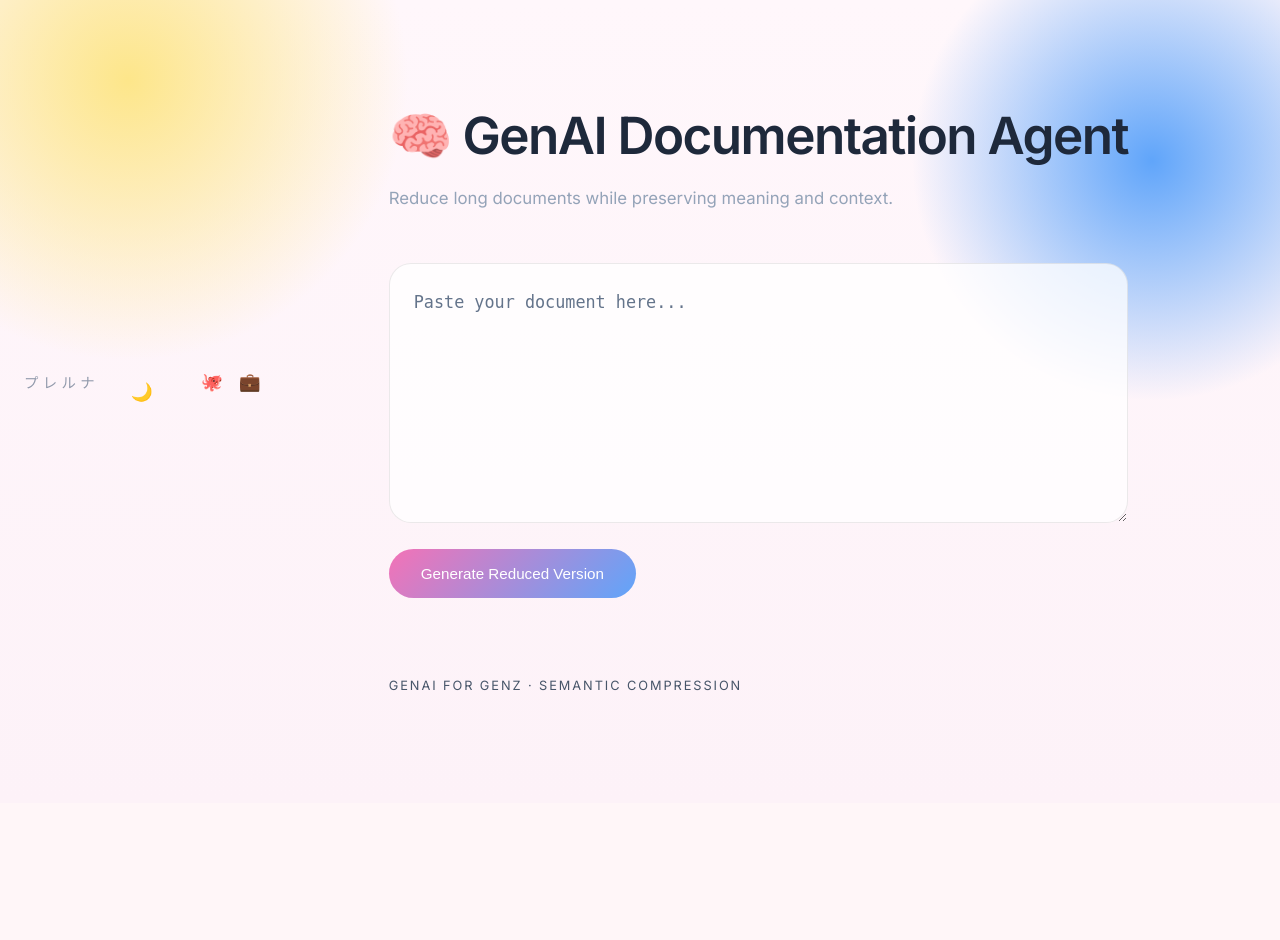
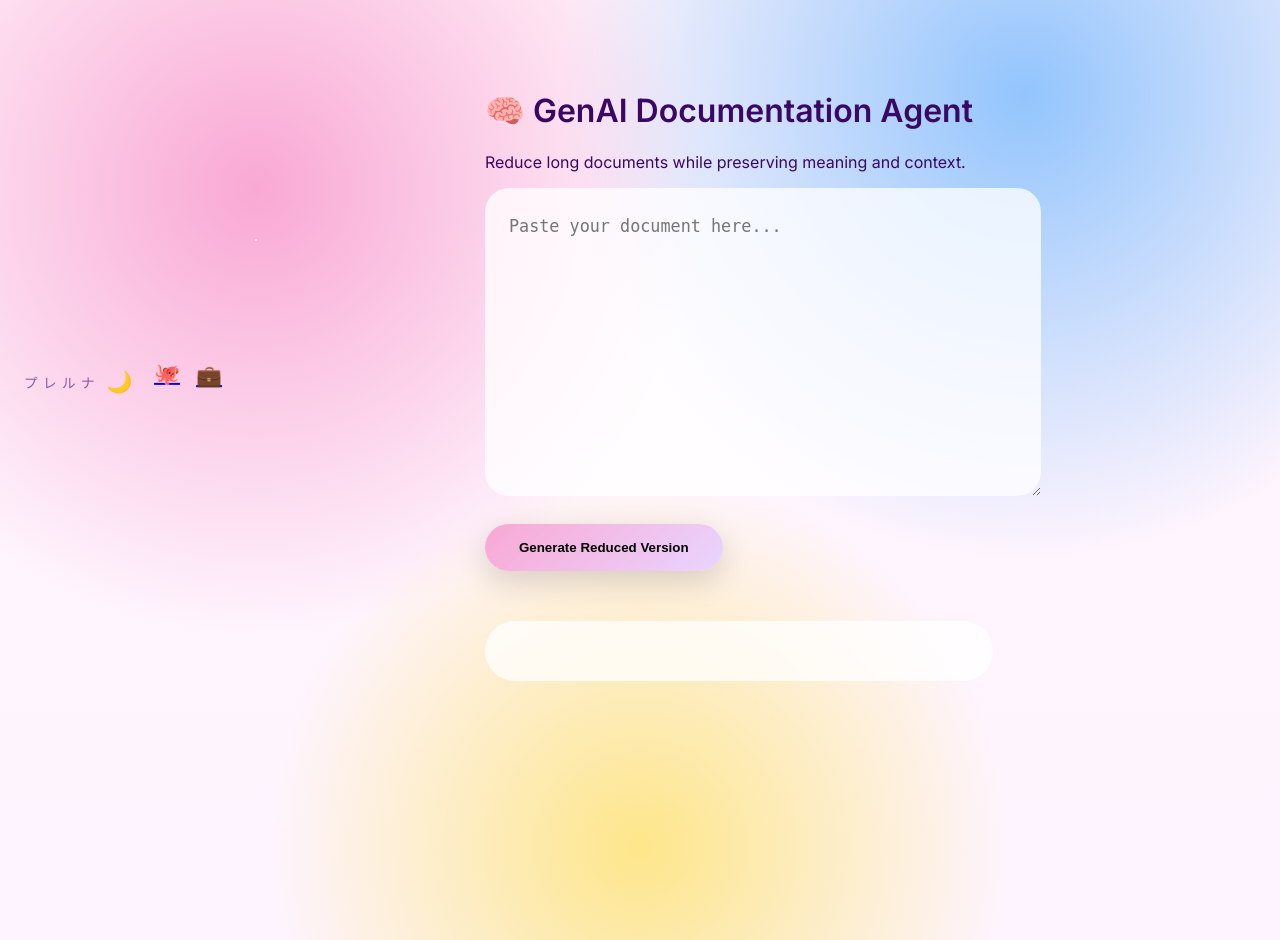
Before and after one commit to prerna-dixit/GenAI-for-GenZ, a Flask app: page / in a window 1280 px wide. Before the commit the page ends 691 px from the top, so only its background shows below. Run offline with Flask 3, Linux system fonts and the light colour scheme.

Commit message:
frontend edit

```diff
--- a/static/script.js
+++ b/static/script.js
@@ -1,16 +1,17 @@
-// ---------- THEME TOGGLE (GLOBAL, RUNS ONCE) ----------
+// ---------- THEME TOGGLE ----------
 const toggle = document.getElementById("themeToggle");
 
 if (toggle) {
   toggle.addEventListener("click", () => {
-    const current = document.documentElement.getAttribute("data-theme");
+    const isDark =
+      document.documentElement.getAttribute("data-theme") === "dark";
 
-    if (current === "dark") {
+    if (isDark) {
       document.documentElement.removeAttribute("data-theme");
-      toggle.textContent = "☾";
+      toggle.textContent = "🌙";
     } else {
       document.documentElement.setAttribute("data-theme", "dark");
-      toggle.textContent = "☀";
+      toggle.textContent = "☀️";
     }
   });
 }
@@ -30,9 +31,7 @@ async function generateDoc() {
   try {
     const response = await fetch("/generate", {
       method: "POST",
-      headers: {
-        "Content-Type": "application/json"
-      },
+      headers: { "Content-Type": "application/json" },
       body: JSON.stringify({ text })
     });
 
@@ -43,7 +42,6 @@ async function generateDoc() {
     } else {
       output.textContent = data.result;
     }
-
   } catch (err) {
     output.textContent = "⚠️ Server error. Try again.";
   }
--- a/static/style.css
+++ b/static/style.css
@@ -1,49 +1,71 @@
-@import url('https://fonts.googleapis.com/css2?family=Inter:wght@300;400;500;600&display=swap');
+@import url('https://fonts.googleapis.com/css2?family=Inter:wght@400;500;600&display=swap');
 
-* {
-  box-sizing: border-box;
+:root {
+  --bg: #fff5fb;
+  --bg-2: #fdf4ff;
+  --card: rgba(255, 255, 255, 0.75);
+  --text: #3b0764;
+  --sub: #7c3aed;
+
+  --pink: #f9a8d4;
+  --blue: #93c5fd;
+  --yellow: #fde68a;
+  --lav: #e9d5ff;
+}
+
+[data-theme="dark"] {
+  --bg: #0b021a;
+  --bg-2: #14032d;
+  --card: rgba(20, 3, 45, 0.7);
+  --text: #fdf4ff;
+  --sub: #f0abfc;
+
+  --pink: #fb7185;
+  --blue: #22d3ee;
+  --yellow: #facc15;
+  --lav: #a78bfa;
 }
 
 body {
   margin: 0;
   font-family: 'Inter', sans-serif;
   background:
-    radial-gradient(700px at 10% 10%, var(--accent-3), transparent 40%),
-    radial-gradient(600px at 90% 20%, var(--accent-2), transparent 40%),
-    linear-gradient(180deg, var(--bg), var(--bg-secondary));
+    radial-gradient(circle at 20% 20%, var(--pink), transparent 35%),
+    radial-gradient(circle at 80% 10%, var(--blue), transparent 35%),
+    radial-gradient(circle at 50% 90%, var(--yellow), transparent 35%),
+    linear-gradient(180deg, var(--bg), var(--bg-2));
   color: var(--text);
   min-height: 100vh;
   padding: 70px 24px;
-  transition: background 0.4s ease, color 0.4s ease;
+  overflow-x: hidden;
+  transition: all 0.5s ease;
+}
+
+/* ✨ Sparkles */
+.sparkle-layer {
+  position: fixed;
+  inset: 0;
+  pointer-events: none;
+  background-image:
+    radial-gradient(2px 2px at 20% 30%, white 40%, transparent 41%),
+    radial-gradient(2px 2px at 70% 60%, white 40%, transparent 41%),
+    radial-gradient(1.5px 1.5px at 40% 80%, white 40%, transparent 41%);
+  animation: sparkle 6s infinite alternate ease-in-out;
+  opacity: 0.5;
+}
+
+@keyframes sparkle {
+  from { opacity: 0.3; }
+  to { opacity: 0.8; }
 }
 
 .container {
-  max-width: 1000px;
+  max-width: 900px;
   margin: auto;
+  position: relative;
 }
 
-
-/* ---------- Header ---------- */
-
-h1 {
-  font-size: 3.2rem;
-  font-weight: 600;
-  letter-spacing: -0.03em;
-  margin-bottom: 10px;
-}
-
-.subtitle {
-  max-width: 700px;
-  font-size: 1.05rem;
-  color: #94a3b8;
-  line-height: 1.7;
-  margin-bottom: 50px;
-
-}
-
-
-/*easter eggs*/
-
+/* 🥚 top bar */
 .top-bar {
   display: flex;
   justify-content: space-between;
@@ -52,131 +74,76 @@ h1 {
 }
 
 .japanese-name {
-  font-size: 0.9rem;
-  letter-spacing: 0.3em;
-  color: var(--subtext);
-  opacity: 0.7;
+  font-size: 0.85rem;
+  letter-spacing: 0.4em;
+  opacity: 0.6;
 }
 
 .actions {
   display: flex;
   gap: 16px;
-  align-items: center;
 }
 
-.actions .icon,
-#themeToggle {
-  text-decoration: none;
+/* 💫 Floating icons */
+.float {
+  animation: floaty 4s ease-in-out infinite;
+}
+.delay {
+  animation-delay: 1.5s;
+}
+
+@keyframes floaty {
+  0%, 100% { transform: translateY(0); }
+  50% { transform: translateY(-10px); }
+}
+
+.icon, #themeToggle {
   background: none;
   border: none;
   cursor: pointer;
-  font-size: 1.1rem;
-  color: var(--subtext);
-  transition: transform 0.2s ease, color 0.2s ease;
+  font-size: 1.3rem;
+  transition: transform 0.2s ease;
 }
 
-.actions .icon:hover,
-#themeToggle:hover {
-  transform: translateY(-2px);
-  color: var(--accent);
+.icon:hover, #themeToggle:hover {
+  transform: scale(1.2) rotate(-5deg);
 }
 
-
-/* ---------- Input Section ---------- */
-
+/* ✍️ Textarea */
 textarea {
   width: 100%;
   min-height: 260px;
   padding: 24px;
-  border-radius: 22px;
+  border-radius: 24px;
   background: var(--card);
-  color: var(--text);
-  border: 1px solid var(--border);
+  border: none;
   font-size: 1.05rem;
   line-height: 1.7;
-  transition: all 0.3s ease;
+  color: var(--text);
 }
 
-textarea::placeholder {
-  color: var(--subtext);
-}
-
-textarea:focus {
-  outline: none;
-  box-shadow: 0 0 0 2px var(--accent);
-}
-
-
-/*themes*/
-
-:root {
-  --bg: #fff7fb;
-  --bg-secondary: #fdf2f8;
-  --card: rgba(255, 255, 255, 0.75);
-  --text: #1e293b;
-  --subtext: #64748b;
-  --accent: #f472b6;
-  --accent-2: #60a5fa;
-  --accent-3: #fde68a;
-  --border: rgba(0,0,0,0.08);
-}
-
-[data-theme="dark"] {
-  --bg: #020617;
-  --bg-secondary: #000000;
-  --card: rgba(2,6,23,0.75);
-  --text: #e5e7eb;
-  --subtext: #94a3b8;
-  --accent: #6366f1;
-  --accent-2: #8b5cf6;
-  --accent-3: #22d3ee;
-  --border: rgba(148,163,184,0.15);
-}
-
-
-/* ---------- Button ---------- */
-
-button {
-  margin-top: 22px;
-  padding: 16px 32px;
+/* 🧁 Button */
+button[type="button"] {
+  margin-top: 24px;
+  padding: 16px 34px;
   border-radius: 999px;
-  background: linear-gradient(
-    135deg,
-    var(--accent),
-    var(--accent-2)
-  );
-  color: white;
+  background: linear-gradient(135deg, var(--pink), var(--lav));
+  color: #000;
+  font-weight: 600;
   border: none;
-  font-size: 0.95rem;
   cursor: pointer;
-  transition: transform 0.2s ease, box-shadow 0.2s ease;
+  box-shadow: 0 10px 30px rgba(0,0,0,0.15);
 }
 
 button:hover {
-  transform: translateY(-2px);
-  box-shadow: 0 15px 35px rgba(0,0,0,0.2);
+  transform: translateY(-3px) scale(1.03);
 }
 
-
-/* ---------- Output ---------- */
-
-.output-box {
-  margin-top: 70px;
-  padding: 36px;
+/* 📦 Output */
+pre {
+  margin-top: 50px;
+  padding: 30px;
   border-radius: 30px;
   background: var(--card);
-  border: 1px solid var(--border);
+  white-space: pre-wrap;
 }
-
-
-/* ---------- Subtle Footer Feel ---------- */
-
-.container::after {
-  content: "GenAI for GenZ · Semantic Compression";
-  display: block;
-  margin-top: 80px;
-  font-size: 0.8rem;
-  letter-spacing: 0.15em;
-  color: #475569;
-  text-transform: uppercase;
-}
```
